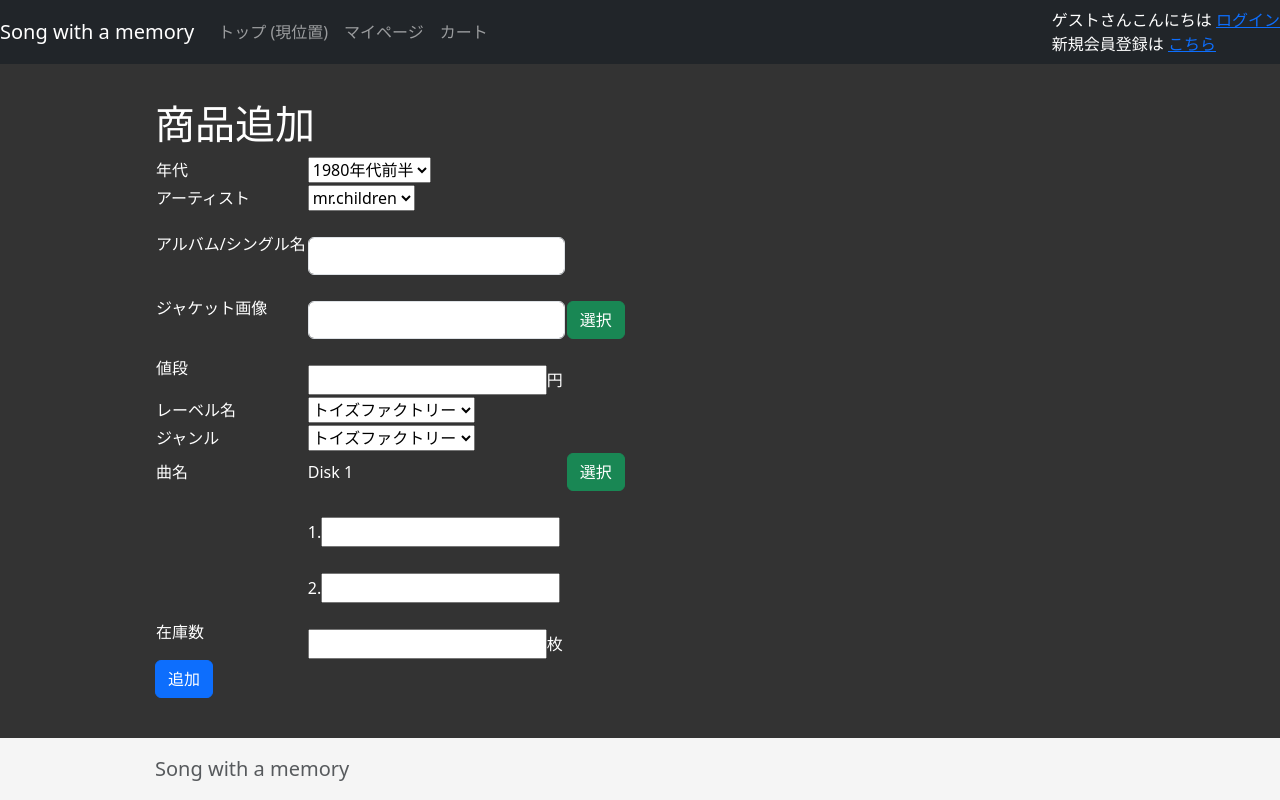
After one commit to ishii-shunsuke/SWAM, a Rails app: page /admins/products/new in a window 1280 px wide. The commit adds this page. Run offline with Rails 7, Linux system fonts and the light colour scheme; style sheets or scripts are compiled from the project's sources; some libraries are stand-ins or nearby versions.

Commit message:
admin_view

```diff
--- a/app/assets/stylesheets/admins/products.scss
+++ b/app/assets/stylesheets/admins/products.scss
@@ -1,3 +1,15 @@
 // Place all the styles related to the admins/products controller here.
 // They will automatically be included in application.css.
 // You can use Sass (SCSS) here: http://sass-lang.com/
+
+
+.admin-title {
+	margin-top: 100px;
+}
+
+
+.container {
+  width: auto;
+  max-width: 1000px;
+  padding: 0px 15px;
+}
--- a/app/assets/stylesheets/application.scss
+++ b/app/assets/stylesheets/application.scss
@@ -21,7 +21,7 @@ body {
 
 .container {
   width: auto;
-  max-width: 680px;
+  max-width: 1000px;
   padding: 0px 15px;
 }
 
--- a/app/controllers/admins/orders_controller.rb
+++ b/app/controllers/admins/orders_controller.rb
@@ -1,2 +1,4 @@
 class Admins::OrdersController < ApplicationController
+	def index
+	end
 end
--- /dev/null
+++ b/app/views/admins/products/new.html.erb
@@ -0,0 +1,81 @@
+<main role="main" class="flex-shrink-0">
+    <div class="container admin-title">
+      <h1 class="add-products text-white">商品追加</h1>
+         <div class="addditem">
+	<table class="condensed">
+		<tr>
+			<td class="text-white">年代</td>
+			<td><select name="年代">
+        	<option value="1860">1980年代前半</option>
+        	<option value="1860">1980年代後半</option>
+        	<option value="1860">1990年代前半</option>
+        	<option value="1860">1990年代後半</option>
+        	<option value="1860">2000年代前半</option>
+        	<option value="1860">2000年代後半</option>
+        	<option value="1860">2010年代後半</option>
+        	<option value="1860">2010年代後半</option>
+            </select></td>
+        </tr>
+        <tr>
+        <td class="text-white">アーティスト</td>
+			<td><select name="年代">
+        	<option value="mrchildren">mr.children</option>
+        	<option value="edsheeran">ed sheeran</option>
+            </select></td>
+        </tr>
+        <tr>
+            <td class="text-white">アルバム/シングル名</td>
+            <td> <form><input type="text" class="form-control mt-4" id="title"></form></td>
+        </tr>
+        <tr>
+            <td class="text-white">ジャケット画像</td>
+            <td><input type="text" class="form-control mt-4" id="jacket_image"></td>
+            <td><button type="button" class="btn btn-success text-white mt-4">選択</button></td>
+        </tr>
+        <tr>
+            <td class="text-white">値段</td>
+            <td> <input type="text" class="mt-4" id="price"><span class="text-white">円</span></td>
+        </tr>
+        <tr>
+            <td class="text-white mt-4">レーベル名</td>
+            <td><select name="レーベル名">
+            <option value="toys">トイズファクトリー</option>
+            <option value="aaaa">あああああ</option>
+            </select></td>
+        </tr>
+        <tr>
+            <td class="text-white mt-4">ジャンル</td>
+            <td><select name="ジャンル">
+            <option value="toys">トイズファクトリー</option>
+            <option value="aaaa">あああああ</option>
+            </select></td>
+        </tr>
+        <tr>
+            <td class="text-white">曲名</td>
+            <td class="text-white">Disk 1</td>
+            <td><button type="button" class="btn btn-success text-white">選択</button></td>
+        </tr>
+        <tr>
+            <td>&nbsp;</td>
+            <td class="text-white"><span>1.</span><input type="text" class="mt-4" id="song"></td>
+        </tr>
+        <tr>
+            <td>&nbsp;</td>
+            <td class="text-white"><span>2.</span><input type="text" class="mt-4" id="song2"></td>
+        </tr>
+        <tr>
+            <td class="text-white">在庫数</td>
+            <td><input type="text" class="mt-4" id="title"><span class="text-white">枚</span></td>
+        </tr>
+
+
+
+
+    </table>
+
+</div>
+
+<button type="button" class="btn btn-primary btn-enter text-white mb-4">追加</button>
+
+</div>
+</main>
--- a/config/routes.rb
+++ b/config/routes.rb
@@ -1,13 +1,19 @@
 Rails.application.routes.draw do
   devise_for :users
-	root 'users#new'
+	root 'users/products#top'
+	get '/admins/top', to:'admins/products#top'
 	get '/order/set_address', to:'users/orders#set_address'
 	get '/order/confirmation/:shipping_address_id', to:'users/orders#new'
 	get '/order/complete', to:'users/orders#show'
+	get '/order_address/new', to:'users/shipping_addresses#new_when_order'
 	namespace :users do
 		resources :shipping_addresses
+		resources :products, only: [:index, :show]
 	end
-	get '/order_address/new', to:'users/shipping_addresses#new_when_order'
-	get 'carts/index' => 'carts#index'
-	delete 'carts/:id' => 'carts#destroy'
+	resources :carts, only: [:index, :create, :update, :destroy]
+	namespace :admins do
+		resources :users, only: [:index, :show, :edit ,:update, :destroy]
+		resources :products
+		resources :orders, only: [:index, :update]
+	end
 end
```
Also changed, not shown: app/views/admins/orders/index.html.erb (added, +41 -0 lines), app/views/admins/products/edit.html.erb (added, +68 -0 lines), app/views/admins/products/index.html.erb (added, +72 -0 lines), app/views/admins/products/show.html.erb (added, +44 -0 lines).
